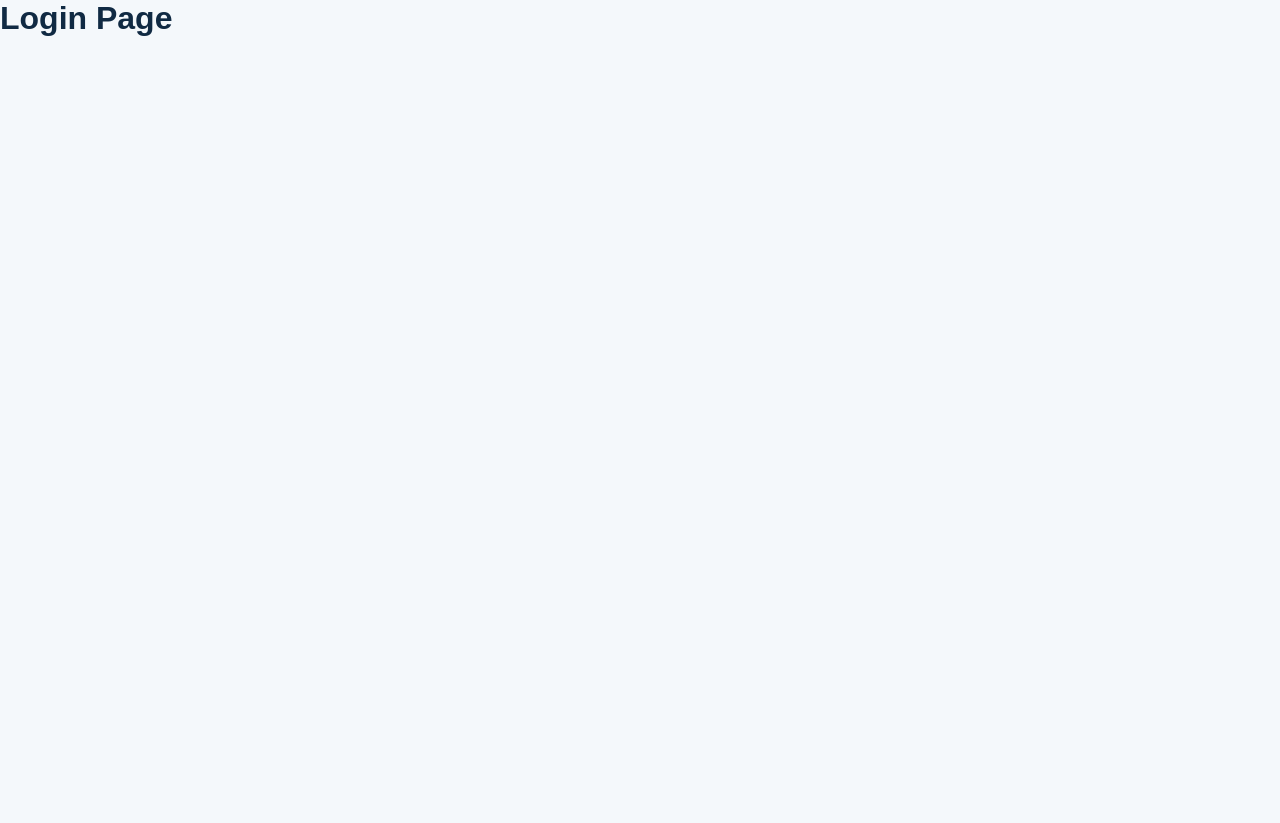
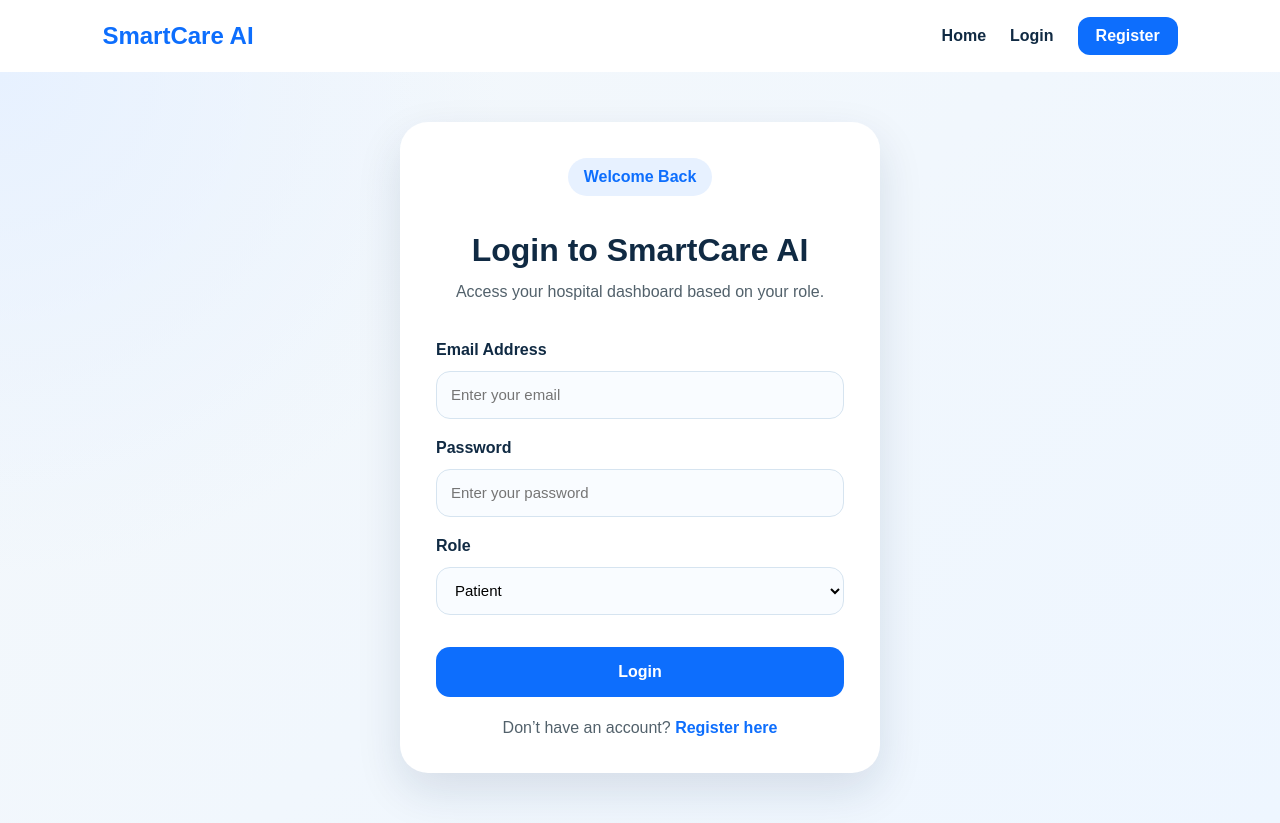
Before and after one commit to Gashi1234/smart-hospital-management-system, a React (Vite) app: page /login in a window 1280 px wide. Before the commit the page ends 800 px from the top, so only its background shows below. Built offline with nearby package versions, Linux system fonts and the light colour scheme.

Commit message:
Add login and register pages

```diff
--- a/src/pages/LoginPage.jsx
+++ b/src/pages/LoginPage.jsx
@@ -1,5 +1,46 @@
+import { Link } from "react-router-dom";
+import Navbar from "../components/Navbar";
+import "../styles/auth.css";
+
 function LoginPage() {
-    return <h1>Login Page</h1>;
-  }
+  return (
+    <div>
+      <Navbar />
 
-  export default LoginPage;
+      <main className="authPage">
+        <section className="authCard">
+          <div className="authHeader">
+            <span className="badge">Welcome Back</span>
+            <h1>Login to SmartCare AI</h1>
+            <p>Access your hospital dashboard based on your role.</p>
+          </div>
+
+          <form className="authForm">
+            <label>Email Address</label>
+            <input type="email" placeholder="Enter your email" />
+
+            <label>Password</label>
+            <input type="password" placeholder="Enter your password" />
+
+            <label>Role</label>
+            <select>
+              <option>Patient</option>
+              <option>Doctor</option>
+              <option>Admin</option>
+            </select>
+
+            <button type="button" className="authButton">
+              Login
+            </button>
+          </form>
+
+          <p className="authFooter">
+            Don’t have an account? <Link to="/register">Register here</Link>
+          </p>
+        </section>
+      </main>
+    </div>
+  );
+}
+
+export default LoginPage;
--- a/src/pages/RegisterPage.jsx
+++ b/src/pages/RegisterPage.jsx
@@ -1,5 +1,45 @@
+import { Link } from "react-router-dom";
+import Navbar from "../components/Navbar";
+import "../styles/auth.css";
+
 function RegisterPage() {
-    return <h1>Register Page</h1>;
-  }
+  return (
+    <div>
+      <Navbar />
 
-  export default RegisterPage;
+      <main className="authPage">
+        <section className="authCard">
+          <div className="authHeader">
+            <span className="badge">Create Account</span>
+            <h1>Register as Patient</h1>
+            <p>Create your account to book appointments and use AI suggestions.</p>
+          </div>
+
+          <form className="authForm">
+            <label>Full Name</label>
+            <input type="text" placeholder="Enter your full name" />
+
+            <label>Email Address</label>
+            <input type="email" placeholder="Enter your email" />
+
+            <label>Password</label>
+            <input type="password" placeholder="Create a password" />
+
+            <label>Phone Number</label>
+            <input type="text" placeholder="Enter your phone number" />
+
+            <button type="button" className="authButton">
+              Register
+            </button>
+          </form>
+
+          <p className="authFooter">
+            Already have an account? <Link to="/login">Login here</Link>
+          </p>
+        </section>
+      </main>
+    </div>
+  );
+}
+
+export default RegisterPage;
--- /dev/null
+++ b/src/styles/auth.css
@@ -0,0 +1,88 @@
+.authPage {
+    min-height: calc(100vh - 72px);
+    display: flex;
+    justify-content: center;
+    align-items: center;
+    padding: 50px 8%;
+    background:
+      radial-gradient(circle at top left, #e7f1ff 0, transparent 34%),
+      linear-gradient(135deg, #f4f8fb 0%, #eef6ff 100%);
+  }
+
+  .authCard {
+    width: 100%;
+    max-width: 480px;
+    background: white;
+    padding: 36px;
+    border-radius: 28px;
+    box-shadow: 0 18px 45px rgba(15, 45, 70, 0.12);
+  }
+
+  .authHeader {
+    text-align: center;
+    margin-bottom: 28px;
+  }
+
+  .authHeader h1 {
+    font-size: 32px;
+    margin: 16px 0 10px;
+    color: #102a43;
+  }
+
+  .authHeader p {
+    color: #52616b;
+    line-height: 1.6;
+  }
+
+  .authForm {
+    display: flex;
+    flex-direction: column;
+    gap: 12px;
+  }
+
+  .authForm label {
+    font-weight: 700;
+    color: #102a43;
+    margin-top: 8px;
+  }
+
+  .authForm input,
+  .authForm select {
+    height: 48px;
+    border: 1px solid #d6e4f0;
+    border-radius: 14px;
+    padding: 0 14px;
+    font-size: 15px;
+    outline: none;
+    background: #f9fcff;
+  }
+
+  .authForm input:focus,
+  .authForm select:focus {
+    border-color: #0d6efd;
+    background: white;
+    box-shadow: 0 0 0 4px rgba(13, 110, 253, 0.1);
+  }
+
+  .authButton {
+    margin-top: 20px;
+    height: 50px;
+    border: none;
+    border-radius: 14px;
+    background: #0d6efd;
+    color: white;
+    font-size: 16px;
+    font-weight: 800;
+    cursor: pointer;
+  }
+
+  .authFooter {
+    text-align: center;
+    margin-top: 22px;
+    color: #52616b;
+  }
+
+  .authFooter a {
+    color: #0d6efd;
+    font-weight: 800;
+  }
```
